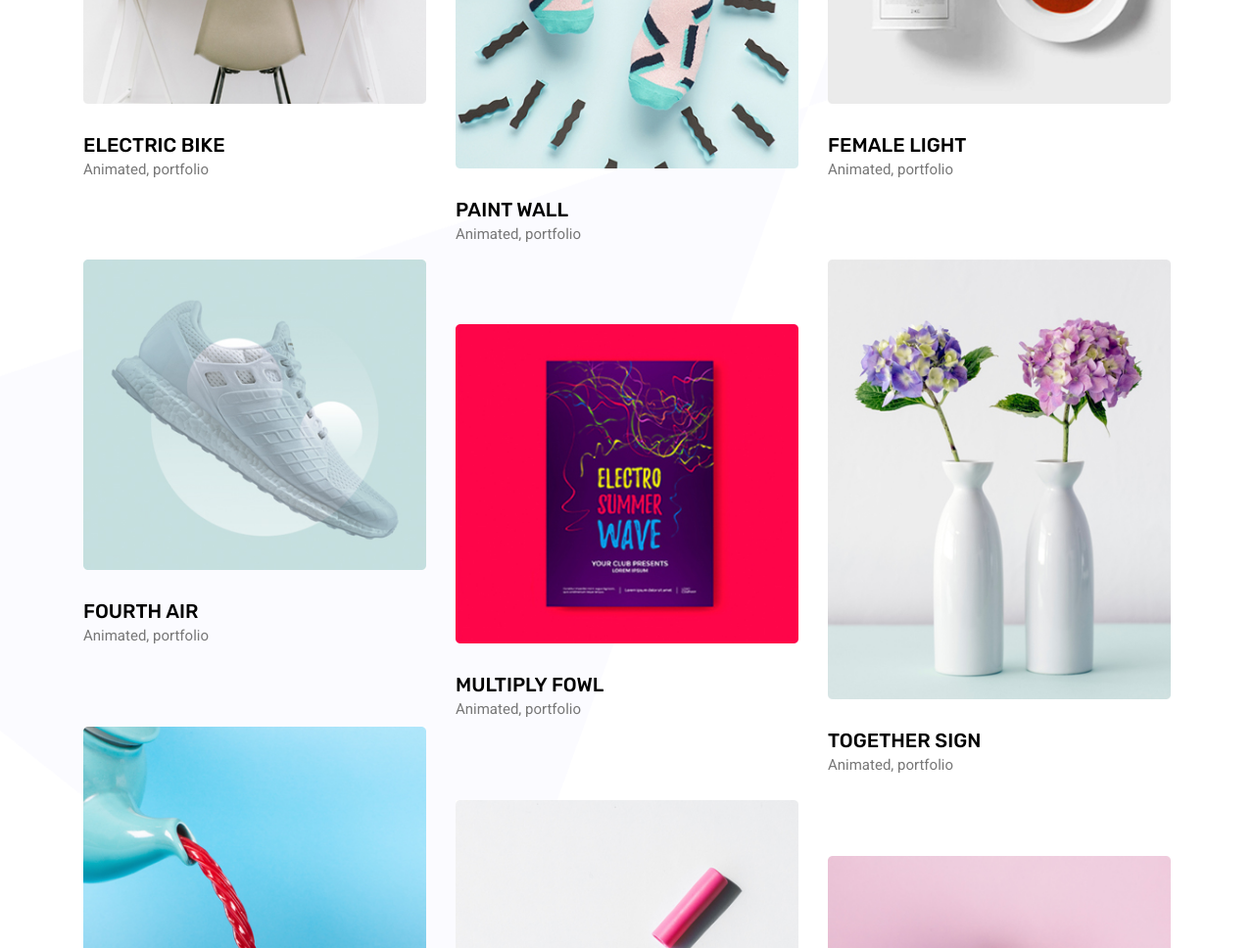
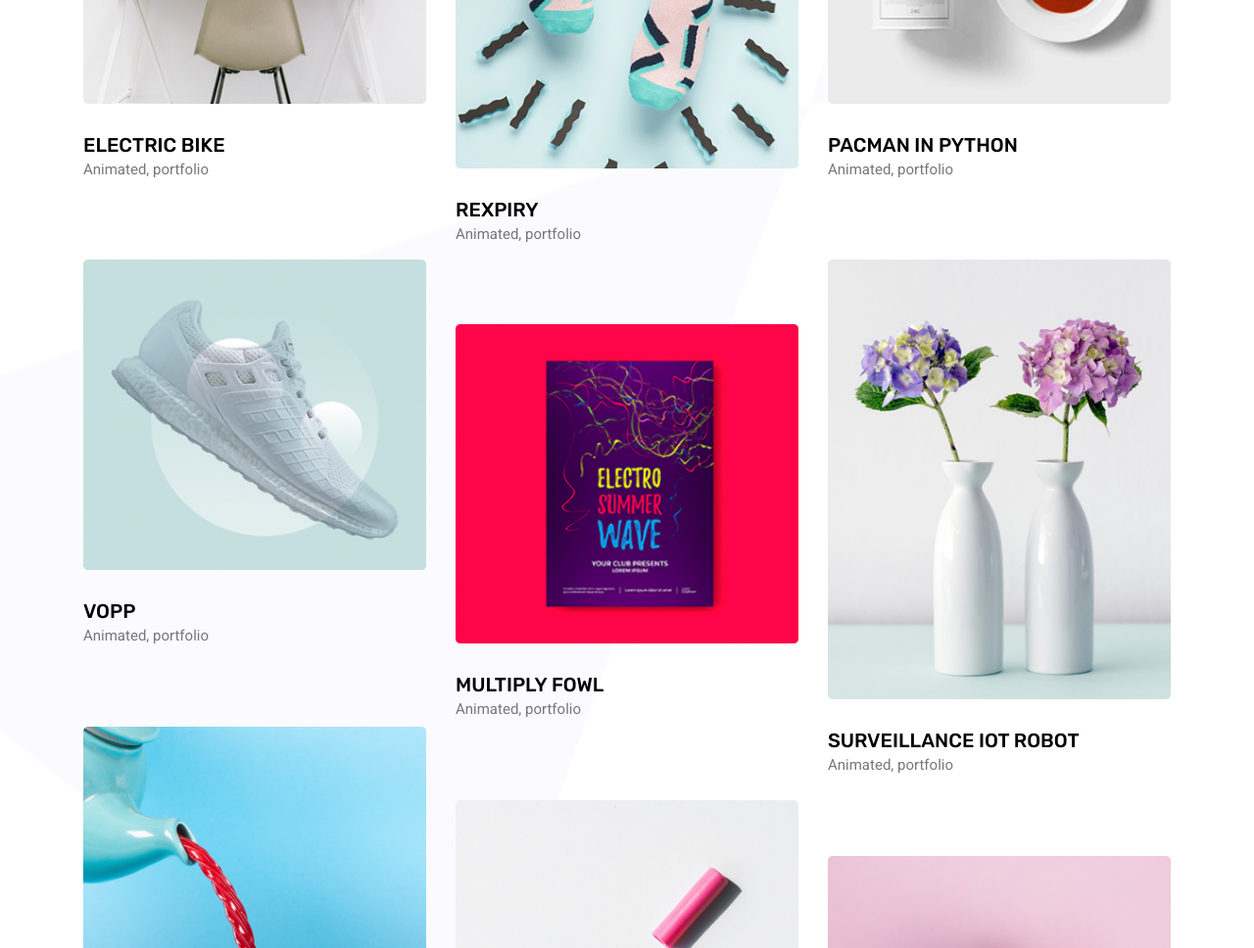
Before and after one commit to azumnanji/azumnanji.github.io, a plain HTML site: page index.html in a window 1280 px wide. Shown: the part 1820-2788 px from the top of the page at 98% size. Drawn offline with Linux system fonts and the light colour scheme; some packages are replaced by stand-ins of ours.

Commit message:
Updated index

```diff
--- a/index.html
+++ b/index.html
@@ -172,7 +172,7 @@
 								</a>
 							</div>
 							<div class="short_info">
-								<h4><a href="portfolio-details.html">Paint wall</a></h4>
+								<h4><a href="portfolio-details.html">Rexpiry</a></h4>
 								<p>Animated, portfolio</p>
 							</div>
 						</div>
@@ -189,7 +189,7 @@
 								</a>
 							</div>
 							<div class="short_info">
-								<h4><a href="portfolio-details.html">female light</a></h4>
+								<h4><a href="portfolio-details.html">Pacman in Python</a></h4>
 								<p>Animated, portfolio</p>
 							</div>
 						</div>
@@ -206,7 +206,7 @@
 								</a>
 							</div>
 							<div class="short_info">
-								<h4><a href="portfolio-details.html">fourth air</a></h4>
+								<h4><a href="portfolio-details.html">VOPP</a></h4>
 								<p>Animated, portfolio</p>
 							</div>
 						</div>
@@ -223,7 +223,7 @@
 								</a>
 							</div>
 							<div class="short_info">
-								<h4><a href="portfolio-details.html">together sign</a></h4>
+								<h4><a href="portfolio-details.html">Surveillance IoT Robot</a></h4>
 								<p>Animated, portfolio</p>
 							</div>
 						</div>
```
